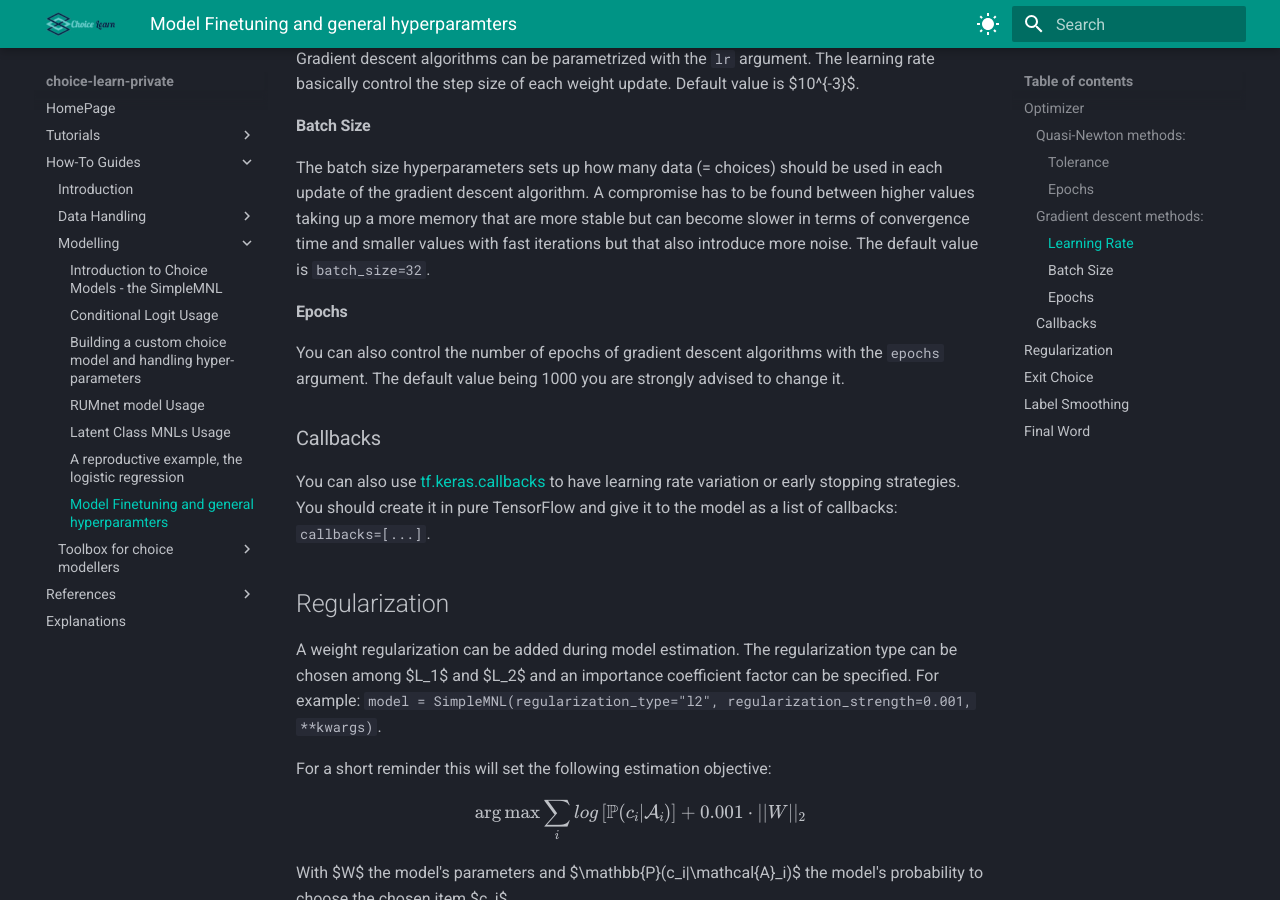
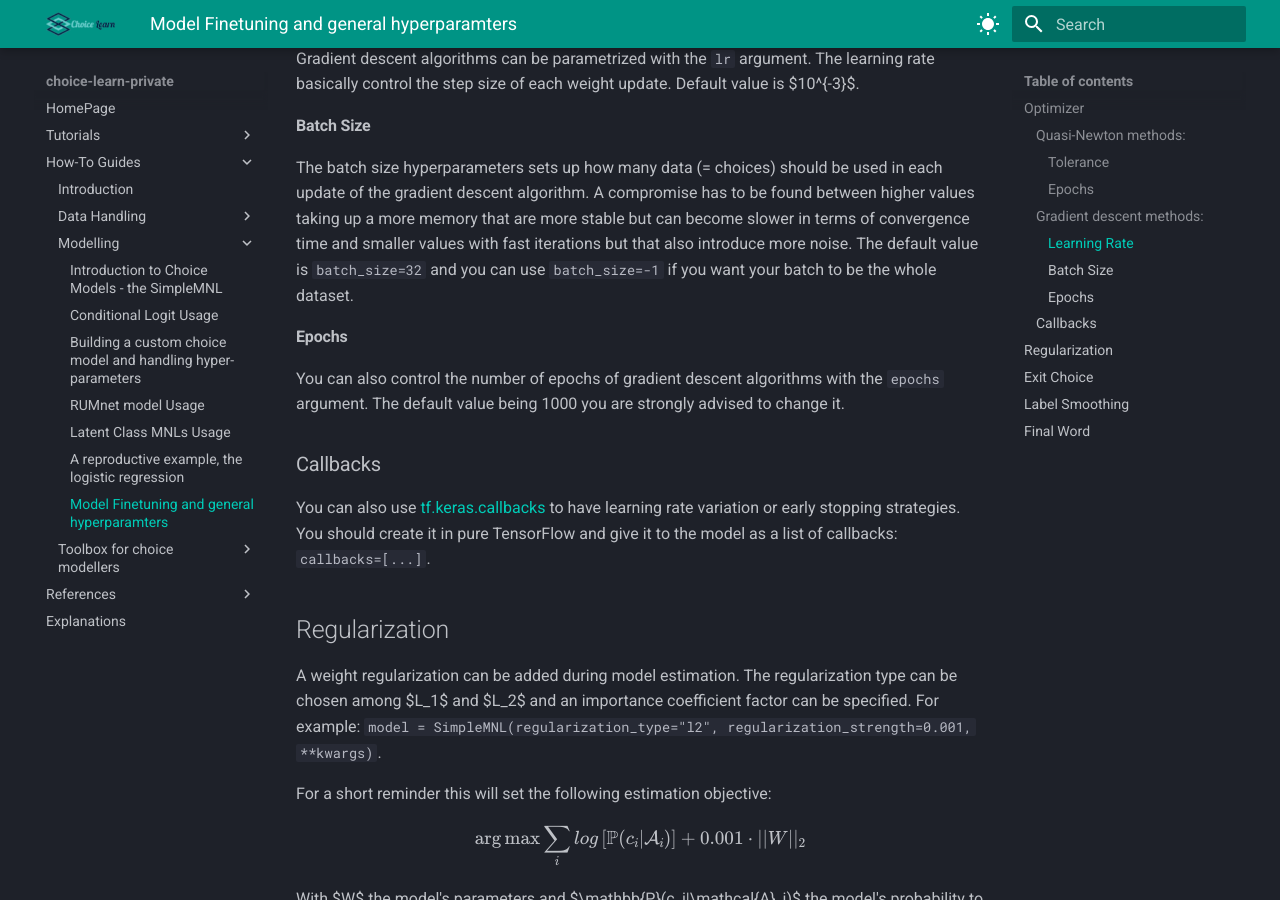
Before and after one commit to artefactory/choice-learn, an MkDocs documentation site: the page built from docs/notebooks/models/models_finetuning.md, in a window 1280 px wide and 900 px high, scrolled down 1091 px. Built offline with MkDocs 1.6.1 and Material for MkDocs 9.7.7, drawn with Linux system fonts in a browser that asks for light colours; formulas are drawn with MathJax 3.

Commit message:
ADD: details for batch_size

```diff
--- a/docs/notebooks/models/models_finetuning.md
+++ b/docs/notebooks/models/models_finetuning.md
@@ -30,7 +30,7 @@ Gradient descent algorithms can be parametrized with the `lr` argument. The lear
 #### Batch Size
 
 The batch size hyperparameters sets up how many data (= choices) should be used in each update of the gradient descent algorithm. A compromise has to be found between higher values taking up a more memory that are more stable but can become slower in terms of convergence time and smaller values with fast iterations but that also introduce more noise.
-The default value is `batch_size=32`.
+The default value is `batch_size=32` and you can use `batch_size=-1` if you want your batch to be the whole dataset.
 
 #### Epochs
 
```
